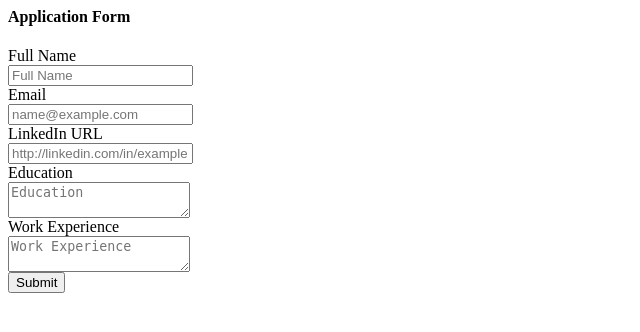
After one commit to celagia/celagia-careers-website, a Flask app: template templates/application_form.html in a window 1280 px wide. The commit adds this page. Shown: the top 332 px of the page, without its empty margins (0-640 px from the left). Run offline with Flask 3, Linux system fonts and the light colour scheme; the template is opened without the code that fills it, so the values that code supplies are empty; parts of the project's set-up code (start-up, migrations or seed data) failed here and were passed over.

Commit message:
application form, store application in database

```diff
--- a/app.py
+++ b/app.py
@@ -1,5 +1,5 @@
-from flask import Flask, render_template, jsonify
-from database import load_jobs_from_db, load_job_from_db
+from flask import Flask, render_template, jsonify, request
+from database import load_jobs_from_db, load_job_from_db, add_application_to_db
 
 app = Flask(__name__)
 
@@ -24,5 +24,15 @@ def show_job(id):
   return render_template("jobpage.html", job=job)
 
 
+@app.route("/job/<id>/apply", methods=['post'])
+def apply_to_job(id):
+  job = load_job_from_db(id)
+  data = request.form
+  add_application_to_db(id, data)
+  return render_template("application_submitted.html",
+                         application=data,
+                         job=job)
+
+
 if __name__ == "__main__":
   app.run(host='0.0.0.0', debug=True)
--- a/database.py
+++ b/database.py
@@ -28,3 +28,19 @@ def load_job_from_db(id):
       return None
     else:
       return dict(rows[0]._mapping)
+
+
+def add_application_to_db(job_id, data):
+  values = {
+      'job_id': job_id,
+      'full_name': data['full_name'],
+      'email': data['email'],
+      'linkedin_url': data['linkedin_url'],
+      'education': data['education'],
+      'work_experience': data['work_experience'],
+  }
+  with engine.connect() as conn:
+    query = text(
+        "INSERT INTO applications (job_id, full_name, email,linkedin_url, education, work_experience) VALUES (:job_id, :full_name, :email, :linkedin_url, :education, :work_experience)"
+    )
+    conn.execute(query, values)
--- /dev/null
+++ b/templates/application_form.html
@@ -0,0 +1,31 @@
+<h4>Application Form</h4>
+<form action="/job/{{job['id']}}/apply", method="post">
+  <div class="mb-2">
+    <label>Full Name</label><br>
+    <input type="text" name="full_name" placeholder="Full Name">
+  </div>
+
+  <div class="mb-2">
+    <label>Email</label><br>
+    <input type="email" name="email" placeholder="name@example.com">
+    </div>
+
+  <div class="mb-2">
+    <label>LinkedIn URL</label><br>
+    <input type="text" name="linkedin_url" placeholder="http://linkedin.com/in/example">
+  </div>
+
+  <div class="mb-2">
+    <label>Education</label><br>
+    <textarea name="education" placeholder="Education"></textarea>
+  </div>
+
+  <div class="mb-2">
+    <label>Work Experience</label><br>
+    <textarea type="text" name="work_experience" placeholder="Work Experience"></textarea>
+  </div>
+
+  <div class="pt-2">
+    <input type="submit">
+  </div>
+</form>
--- a/templates/jobpage.html
+++ b/templates/jobpage.html
@@ -26,7 +26,7 @@
       <h4>Salary</h4>
       <p>{{job.currency}}{{job.salary}}</p>
     </div>
-
+    {% include 'application_form.html' %}
     {% include 'footer.html' %}
   </body>
 </html>
```
Also changed, not shown: templates/application_submitted.html (added, +29 -0 lines).
